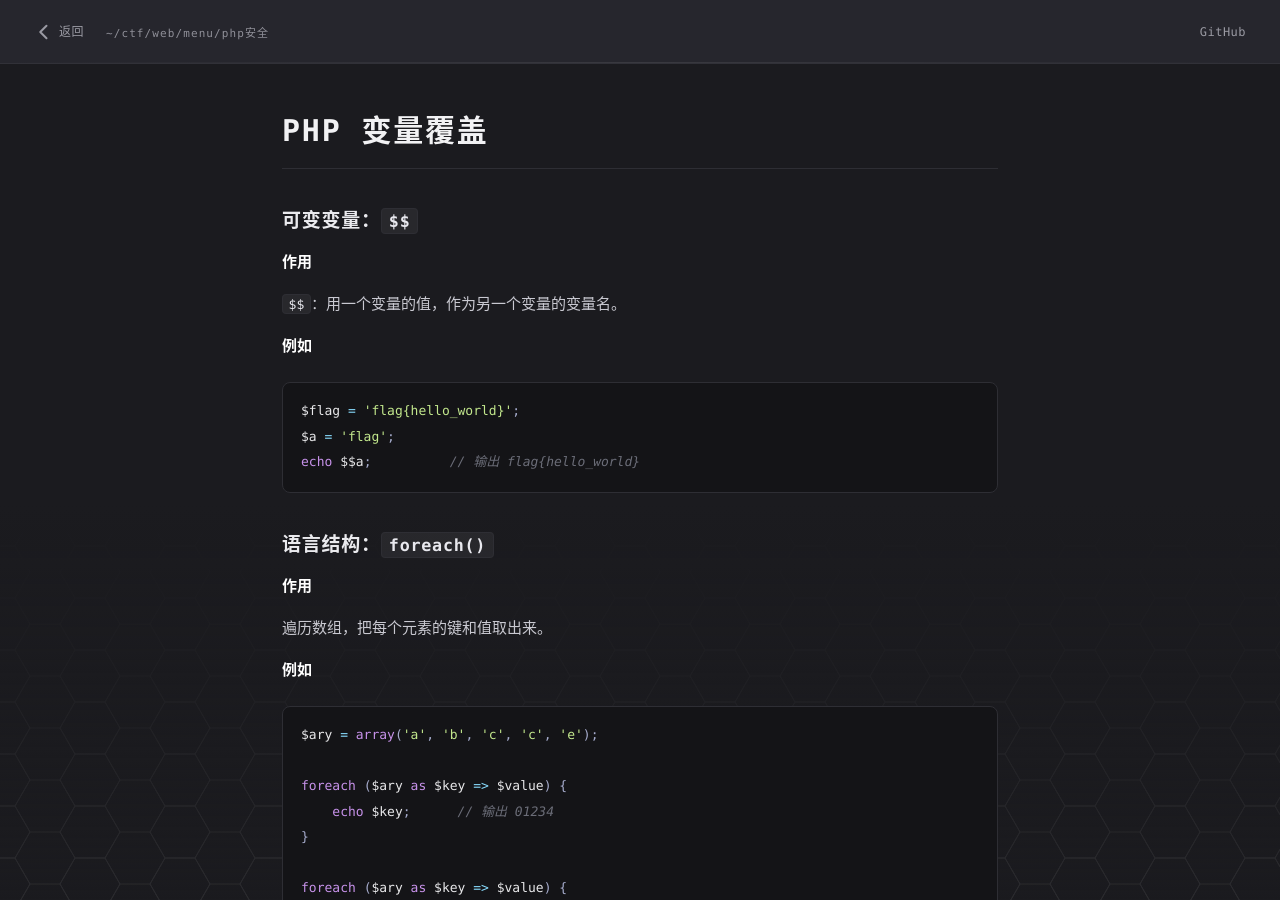
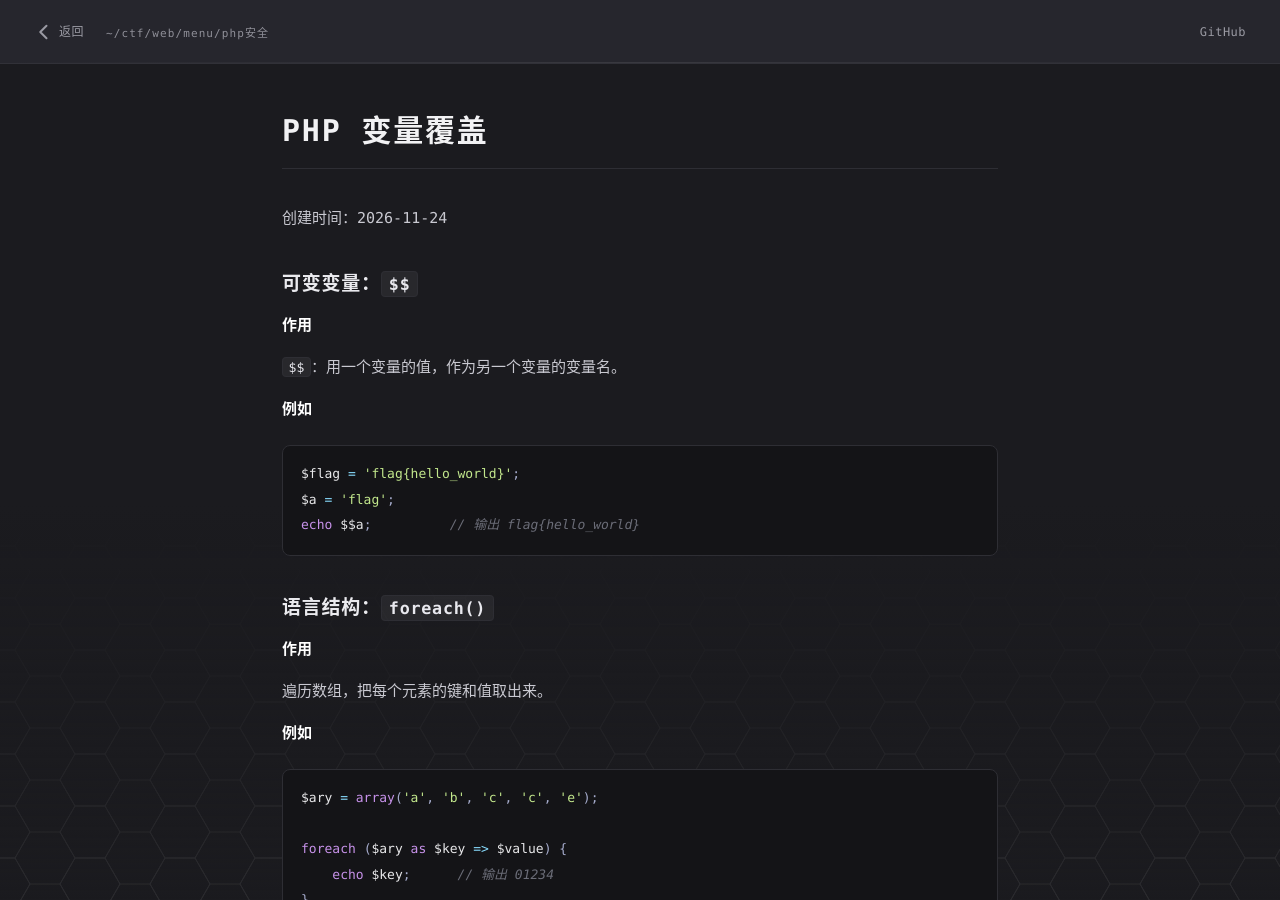
Before and after one commit to Min-2233/Min-2233.github.io, a Jekyll site: the page built from ctf/web/menu/php安全/php变量覆盖.md, in a window 1280 px wide and 900 px high. Built offline with Jekyll 4.4.1, drawn with Linux system fonts in a browser that asks for light colours.

Commit message:
Update php变量覆盖.md

```diff
--- a/ctf/web/menu/php安全/php变量覆盖.md
+++ b/ctf/web/menu/php安全/php变量覆盖.md
@@ -4,6 +4,7 @@ date: 2026-11-24
 ---
 
 # PHP 变量覆盖
+创建时间：2026-11-24
 
 ## 可变变量：`$$`
 
```
